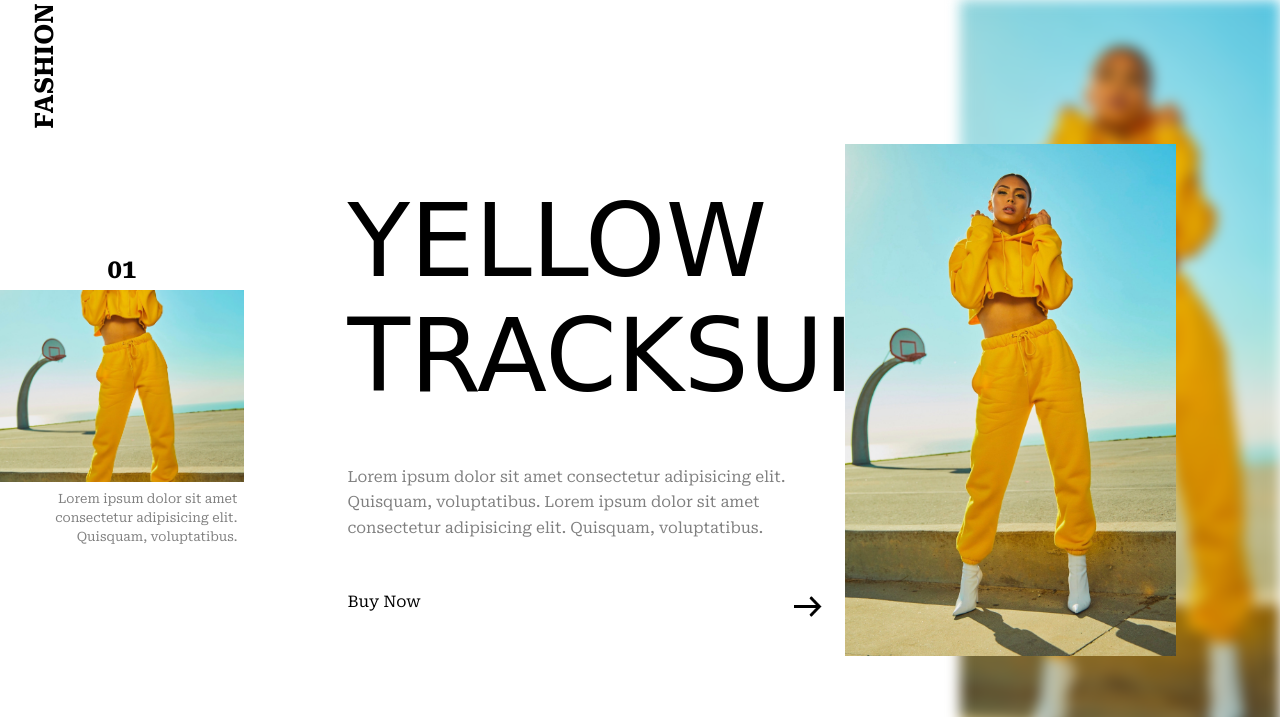
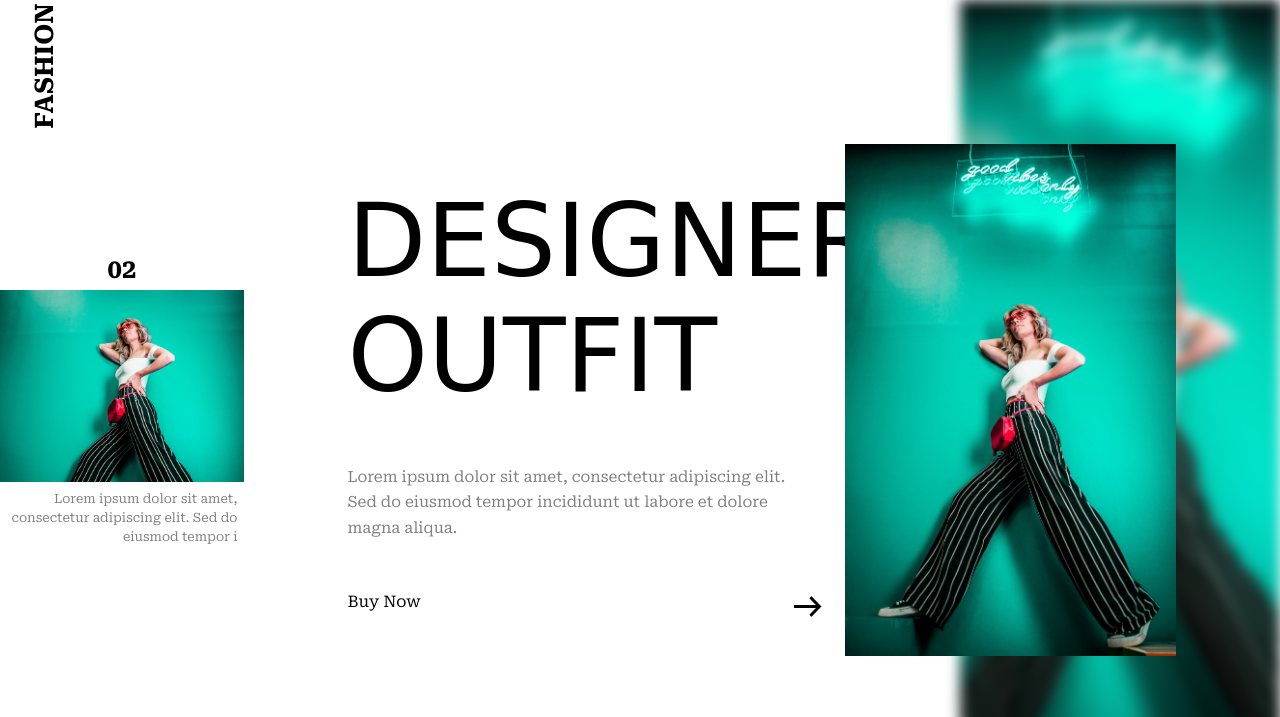
Before and after one commit to Isaac-Salas/PHP-Tutorial2, a plain HTML site: page index.html in a window 1280 px wide. Both pictures are taken after a click on the button 808 px from the left and 606 px from the top of the page. Shown: the top 717 px of the page. Drawn offline with Linux system fonts and the light colour scheme; a web font is replaced by a local one.

Commit message:
Completado

```diff
--- a/css/style.css
+++ b/css/style.css
@@ -191,10 +191,10 @@ to {
 }
 
 .slide::before{
-    content: "";
+    content: '';
     position: absolute;
-    top: 0;
-    left: -100;
+    top: 0%;
+    left: -100%;
     width: 100%;
     height: 100%;
     background: #000;
@@ -213,10 +213,6 @@ to {
 }
 
 @keyframes fade {
-    0%,100% {
-        opacity: 1;
-    }
-    45%,60% {
-        opacity: 0;
-    }
+    0%,100% {opacity: 1}
+    45%,60% {opacity: 0}
 }
--- a/js/app.js
+++ b/js/app.js
@@ -0,0 +1,65 @@
+const productData = [
+    {
+        index : '01',
+        name : 'Yellow Tracksuit',
+        image: 'img1.jpg',
+        des: 'Lorem ipsum dolor sit amet, consectetur adipiscing elit. Sed do eiusmod tempor incididunt ut labore et dolore magna aliqua.',
+    },
+
+    {
+        index : '02',
+        name : 'Designer Outfit',
+        image: 'img2.jpg',
+        des: 'Lorem ipsum dolor sit amet, consectetur adipiscing elit. Sed do eiusmod tempor incididunt ut labore et dolore magna aliqua.',
+    },
+
+    {
+        index : '03',
+        name : 'Chilling Mood',
+        image: 'img3.jpg',
+        des: 'Lorem ipsum dolor sit amet, consectetur adipiscing elit. Sed do eiusmod tempor incididunt ut labore et dolore magna aliqua.',
+    }
+]
+
+const nxtBtn = document.querySelector('.nxt-btn');
+let smImgContainer = document.querySelector('.sm-product-img-container');
+let smImg = document.querySelector('.sm-product-img');
+let productIndex = document.querySelector('.product-index');
+let smProductDes = document.querySelector('.sm-product-des');
+
+let productImgContainer = document.querySelector('.product-img-container');
+let productImg = document.querySelector('.product-img');
+let backdropImg = document.querySelector('.backdrop-img');
+let productDetail = document.querySelector('.product-detail');
+let productName = document.querySelector('.product-name');
+let productDes = document.querySelector('.product-des');
+let currentProduct = 0;
+nxtBtn.addEventListener('click',  () => {
+    if (currentProduct >= productData.length -1){
+        currentProduct = 0
+    } else {
+        currentProduct++
+    }
+    productIndex.innerHTML = productData[currentProduct].index
+    smProductDes.innerHTML = productData[currentProduct].des.slice(0,80)
+    smImgContainer.classList.add('slide')
+    productImgContainer.classList.add('slide')
+    backdropImg.classList.add('fade')
+    productDetail.classList.add('fade')
+
+    setTimeout(() => {
+        // Cambiar la imagen y el texto después de 500ms
+        productName.innerHTML = productData[currentProduct].name
+        productDes.innerHTML = productData[currentProduct].des
+        smImg.src = productImg.src = backdropImg.src =
+        `img/${productData[currentProduct].image}`
+
+    }, 500)
+    setTimeout(() => {
+        // Remover la clase después de 2000ms
+        smImgContainer.classList.remove('slide')
+        productImgContainer.classList.remove('slide')
+        backdropImg.classList.remove('fade')
+        productDetail.classList.remove('fade')
+    }, 2000)
+})
```
